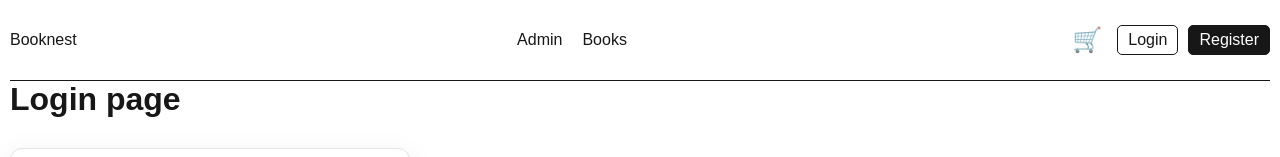
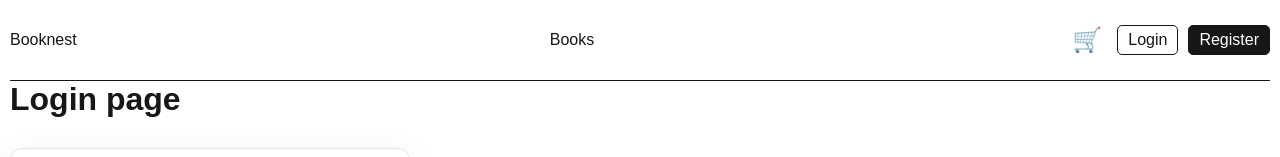
Before and after one commit to murad-proger/booknest, a Next.js app: page /login in a window 1280 px wide. Shown: the top 157 px of the page. Built offline with nearby package versions, Linux system fonts and the light colour scheme; no server answers.

Commit message:
fix: show admin link based on session"

```diff
--- a/src/components/Header/Header.tsx
+++ b/src/components/Header/Header.tsx
@@ -1,17 +1,21 @@
+"use client"
+
 import styles from "./Header.module.css"
 
 import Link from "next/link";
 import HeaderCart from "../Cart/HeaderCart/HeaderCart";
 import HeaderAuth from "./HeaderAuth/HeaderAuth";
+import { useSession } from "next-auth/react";
 
-export default async function Header() {
+export default function Header() {
+  const session = useSession()
 
   return (
     <header className={styles.header}>
       <Link href={"/"}>Booknest</Link>
       <nav className={styles.nav}>
-        <Link href={"/admin"}>Admin</Link>
         <Link href={"/books"}>Books</Link>
+        {session?.data?.user.role === "ADMIN" && (<Link href={"/admin"}>Admin</Link>)}
       </nav>
       <div className={styles.leftPanel}>
         <HeaderCart />
```
